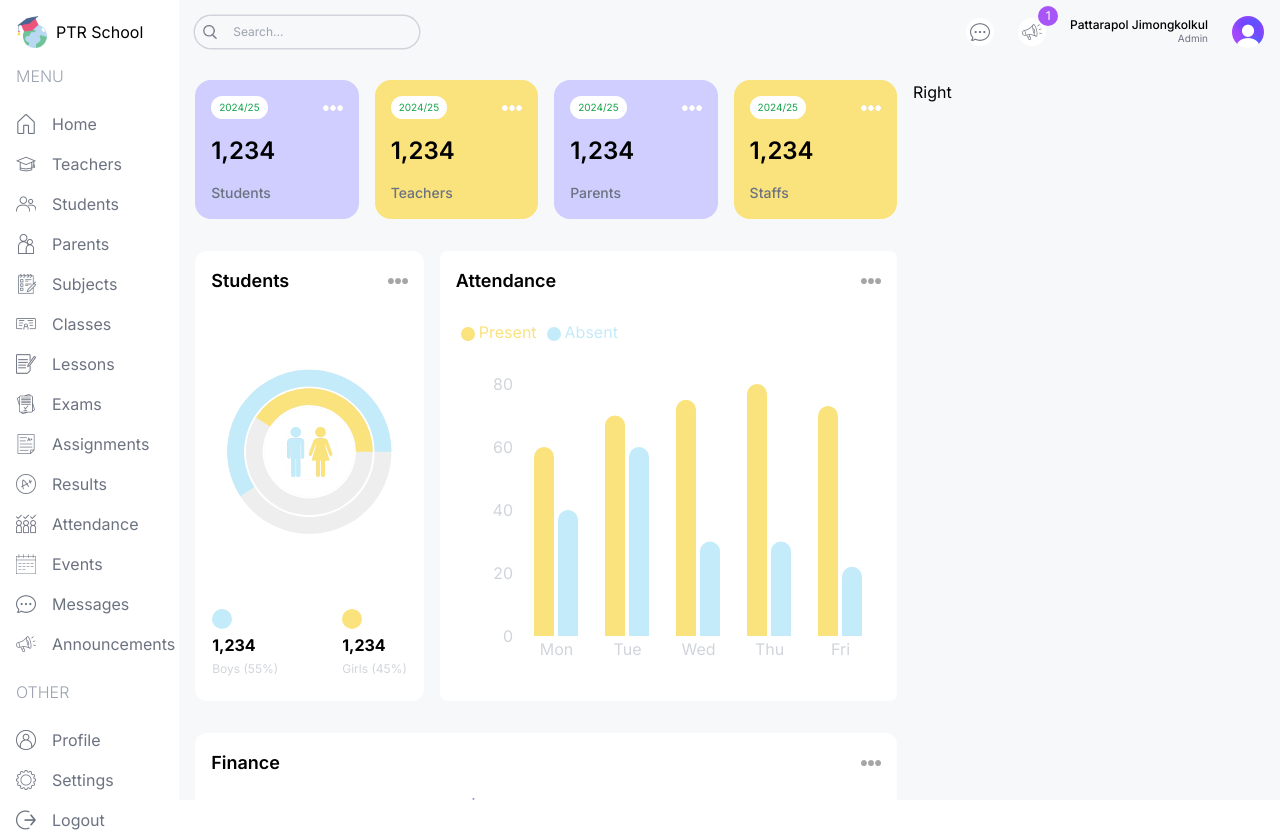
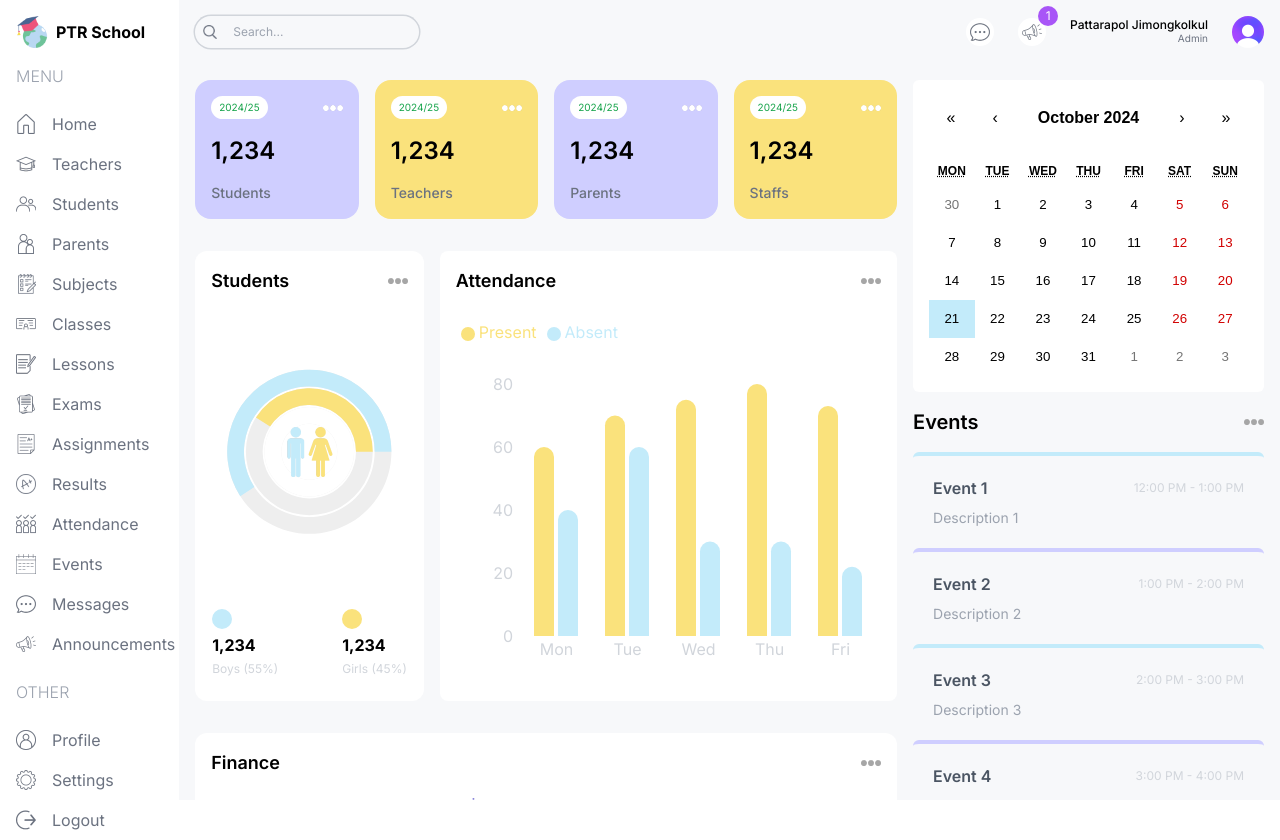
Before and after one commit to pattarapolj/School-Management, a Next.js app: page /admin in a window 1280 px wide. Built offline with nearby package versions, Linux system fonts and the light colour scheme.

Commit message:
- Added Event Calendar and Announcements components - Update dependencies and styles

```diff
--- a/package.json
+++ b/package.json
@@ -9,8 +9,9 @@
     "lint": "next lint"
   },
   "dependencies": {
-    "next": "14.2.5",
+    "next": "^14.2.18",
     "react": "^18",
+    "react-calendar": "^5.1.0",
     "react-dom": "^18",
     "recharts": "^2.13.0"
   },
--- a/src/app/(dashboard)/admin/page.tsx
+++ b/src/app/(dashboard)/admin/page.tsx
@@ -1,5 +1,7 @@
+import Announcements from "@/components/Announcements";
 import AttendanceChart from "@/components/AttendanceChart";
 import CountChart from "@/components/CountChart";
+import EventCalendar from "@/components/EventCalendar";
 import FinanceChart from "@/components/FinanceChart";
 import UserCard from "@/components/UserCard";
 
@@ -33,8 +35,9 @@
 
             </div>
             {/* Right */}
-            <div className="w-full lg:w-1/3">
-                Right
+            <div className="w-full lg:w-1/3 flex flex-col gap-8">
+                <EventCalendar />
+                <Announcements />
             </div>
         </div>
     )
--- a/src/app/(dashboard)/layout.tsx
+++ b/src/app/(dashboard)/layout.tsx
@@ -14,7 +14,7 @@
       <div className="w-[14%] md:w-[8%] lg:w-[16%] xl:w-[14%] p-4">
         <Link href='/' className="flex items-center justify-center lg:justify-start gap-2">
           <Image src="/logo.png" alt="logo" width={32} height={32} />
-          <span className="hidden lg:block">PTR School</span>
+          <span className="hidden lg:block font-bold">PTR School</span>
         </Link>
         <Menu />
       </div>
--- a/src/app/globals.css
+++ b/src/app/globals.css
@@ -1,3 +1,18 @@
 @tailwind base;
 @tailwind components;
 @tailwind utilities;
+
+.react-calendar {
+    width: 100% !important;
+    border: none !important;
+    font-family: "Inter" sans-serif !important;
+}
+
+.react-calendar__navigation__label__labelText{
+    font-weight: 600 !important;
+}
+
+.react-calendar__tile--active {
+    background-color: #C3EBFA !important;
+    color: #000 !important;
+}
--- /dev/null
+++ b/src/components/Announcements.tsx
@@ -0,0 +1,47 @@
+const Announcements = () => {
+    return (
+        <div className='bg-white p-4 rounded-md'>
+            <div className="flex items-center justify-between">
+                <h1>Announcements</h1>
+                <span className="text-xs text-gray-400">View All</span>
+            </div>
+            <div className="flex flex-col gap-4 mt-4">
+                <div className="bg-skyLight rounded-md p-4">
+                    <div className="flex items-center justify-between">
+                        <h2 className="font-medium">Lorem ipsum dolor sit</h2>
+                        <span className="text-xs text-gray-400 bg-white rounded-md px-1 py-1">
+                            2024-01-01
+                        </span>
+                    </div>
+                    <p className="text-sm text-gray-400 mt-1">
+                        Lorem ipsum dolor sit amet consectetur adipisicing elit. Sequi tempora officiis saepe officia ullam qui
+                    </p>
+                </div>
+                <div className="bg-purpleLight rounded-md p-4">
+                    <div className="flex items-center justify-between">
+                        <h2 className="font-medium">Lorem ipsum dolor sit</h2>
+                        <span className="text-xs text-gray-400 bg-white rounded-md px-1 py-1">
+                            2024-01-01
+                        </span>
+                    </div>
+                    <p className="text-sm text-gray-400 mt-1">
+                        Lorem ipsum dolor sit amet consectetur adipisicing elit. Sequi tempora officiis saepe officia ullam qui
+                    </p>
+                </div>
+                <div className="bg-yellowLight rounded-md p-4">
+                    <div className="flex items-center justify-between">
+                        <h2 className="font-medium">Lorem ipsum dolor sit</h2>
+                        <span className="text-xs text-gray-400 bg-white rounded-md px-1 py-1">
+                            2024-01-01
+                        </span>
+                    </div>
+                    <p className="text-sm text-gray-400 mt-1">
+                        Lorem ipsum dolor sit amet consectetur adipisicing elit. Sequi tempora officiis saepe officia ullam qui
+                    </p>
+                </div>
+            </div>
+        </div>
+    )
+}
+
+export default Announcements
--- /dev/null
+++ b/src/components/EventCalendar.tsx
@@ -0,0 +1,69 @@
+"use client"
+import { useState } from 'react';
+import Calendar from 'react-calendar';
+import 'react-calendar/dist/Calendar.css';
+import Image from 'next/image';
+
+type ValuePiece = Date | null;
+
+type Value = ValuePiece | [ValuePiece, ValuePiece];
+
+// Temporary data
+const events = [
+  {
+    id: 1,
+    title: 'Event 1',
+    time: '12:00 PM - 1:00 PM',
+    description: 'Description 1',
+  },
+  {
+    id: 2,
+    title: 'Event 2',
+    time: '1:00 PM - 2:00 PM',
+    description: 'Description 2',
+  },
+  {
+    id: 3,
+    title: 'Event 3',
+    time: '2:00 PM - 3:00 PM',
+    description: 'Description 3',
+  },
+  {
+    id: 4,
+    title: 'Event 4',
+    time: '3:00 PM - 4:00 PM',
+    description: 'Description 4',
+  },
+  {
+    id: 5,
+    title: 'Event 5',
+    time: '4:00 PM - 5:00 PM',
+    description: 'Description 5',
+  }
+]
+
+const EventCalendar = () => {
+  const [value, onChange] = useState<Value>(new Date());
+  return (
+    <div className=''>
+      <Calendar className='bg-white p-4 rounded-md ' onChange={onChange} value={value} />
+      <div className="flex items-center justify-between">
+        <h1 className='text-xl font-semibold my-4'>Events</h1>
+        <Image src="/moreDark.png" alt="" width={20} height={20} />
+      </div>
+      <div className='flex flex-col'>
+        {events.map(event => (
+          <div className="p-5 rounded-md border-gray-100 border-t-4 odd:border-t-sky even:border-t-purpleTheme" key={event.id}>
+            <div className='flex items-center justify-between'>
+               <h1 className='font-semibold text-gray-600'>{event.title}</h1>
+               <span className='text-gray-300 text-xs'>{event.time}</span>
+            </div>
+            <p className='mt-2 text-gray-400 text-sm'>{event.description}</p>
+          </div>
+        ))}
+      </div>
+    </div>
+  )
+}
+
+export default EventCalendar
```
Also changed, not shown: 1 other file (tests, documents, lock files or other folders).
